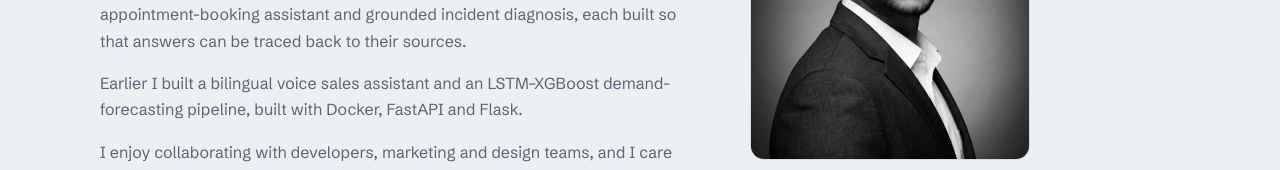
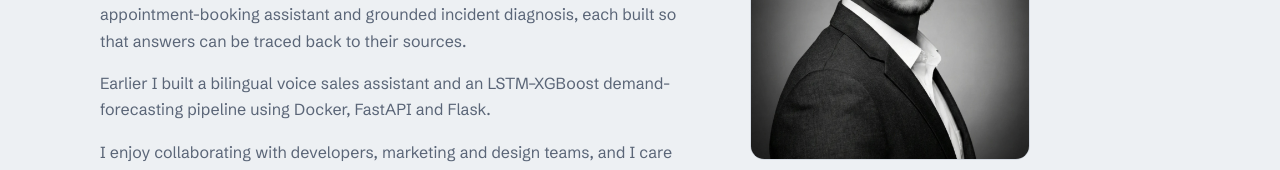
Before and after one commit to mohammedfalahi/Falahi_portfolio, a React (Vite) app: page / in a window 1280 px wide. Shown: the part 833-1003 px from the top of the page. Built offline with nearby package versions, Linux system fonts and the light colour scheme.

Commit message:
fix: reword About sentence on earlier projects
Co-Authored-By: Claude Opus 5.5 <noreply@anthropic.com>

```diff
--- a/src/data/portfolio.ts
+++ b/src/data/portfolio.ts
@@ -36,7 +36,7 @@ export const profile = {
   about: [
     'I am an AI/ML engineer with 2+ years of experience, including an R&D internship, building intelligent applications across machine learning, deep learning, generative AI and business automation.',
     'My recent work centres on agentic AI and RAG: a multi-client content pipeline, an appointment-booking assistant and grounded incident diagnosis, each built so that answers can be traced back to their sources.',
-    'Earlier I built a bilingual voice sales assistant and an LSTM–XGBoost demand-forecasting pipeline, built with Docker, FastAPI and Flask.',
+    'Earlier I built a bilingual voice sales assistant and an LSTM–XGBoost demand-forecasting pipeline using Docker, FastAPI and Flask.',
     'I enjoy collaborating with developers, marketing and design teams, and I care about evaluation, human approval steps and production reliability.',
   ],
   facts: [
```
